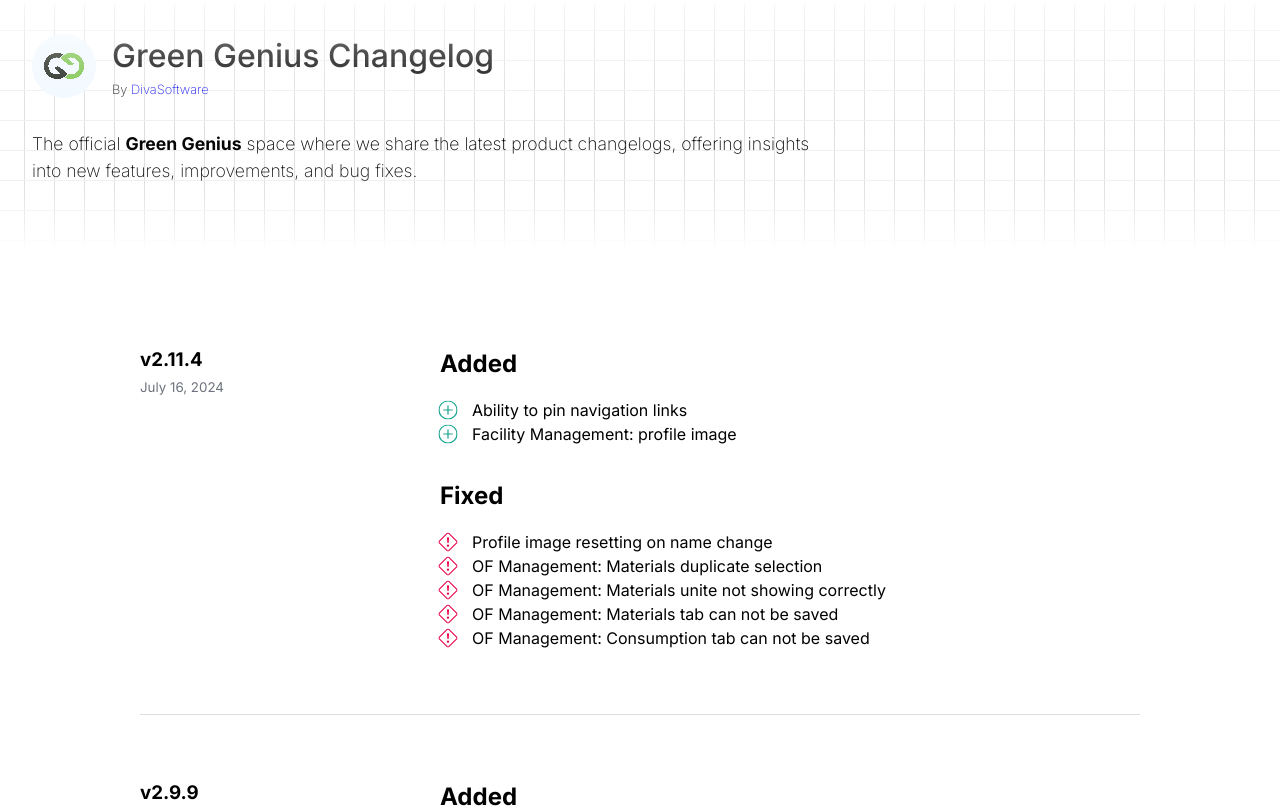
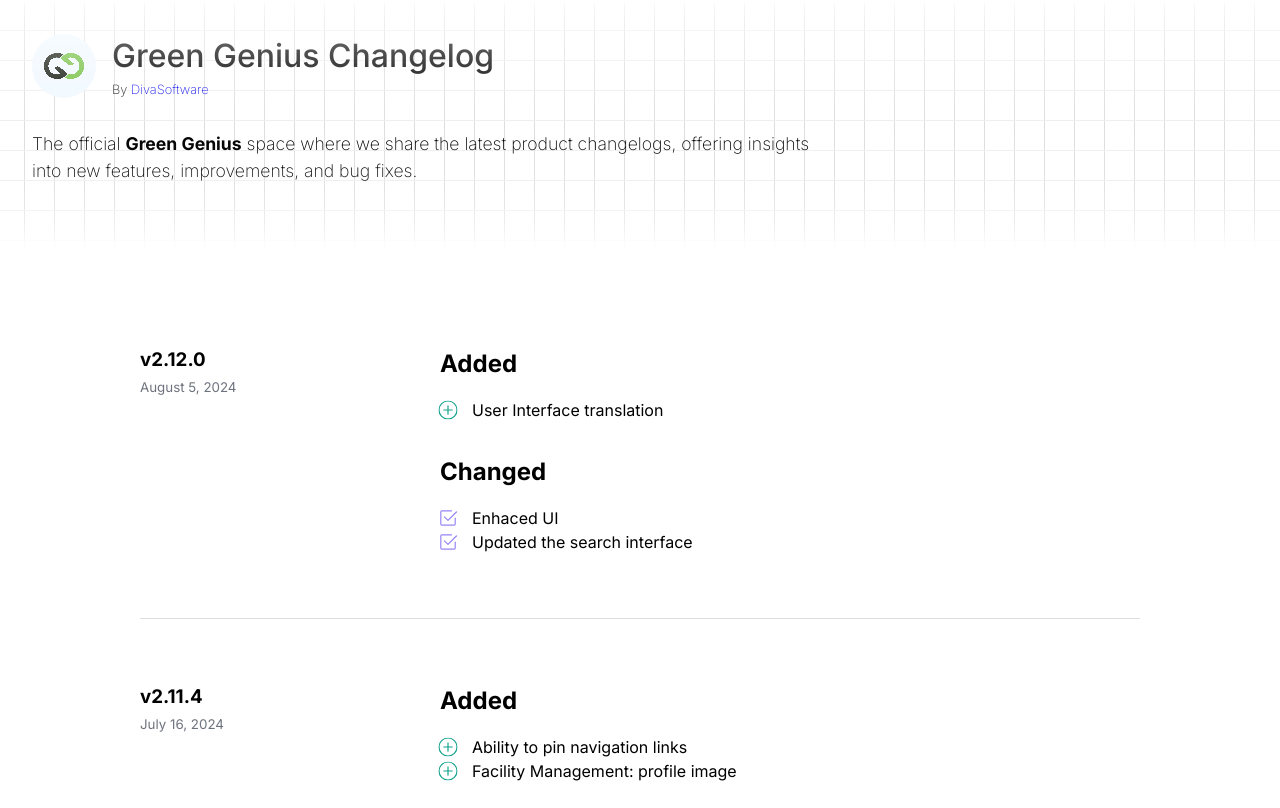
Before and after one commit to divaSoft-gg/green-genius-changelog, a React (Vite) app: page / in a window 1280 px wide. Shown: the top 808 px of the page. Built offline with nearby package versions, Linux system fonts and the light colour scheme; the HTML template or start-up script is replaced by a standard one.

Commit message:
Update data.js

```diff
--- a/src/data/data.js
+++ b/src/data/data.js
@@ -1,4 +1,16 @@
 export const VERSION_DETAILS = [
+    {
+        "version": "2.12.0",
+        "date": "August 5, 2024",
+        "added": [
+            "User Interface translation",
+        ],
+        "changed": [
+            "Enhaced UI",
+            "Updated the search interface",
+        ],
+        "fixed": [],
+    },
     {
         "version": "2.11.4",
         "date": "July 16, 2024",
```
